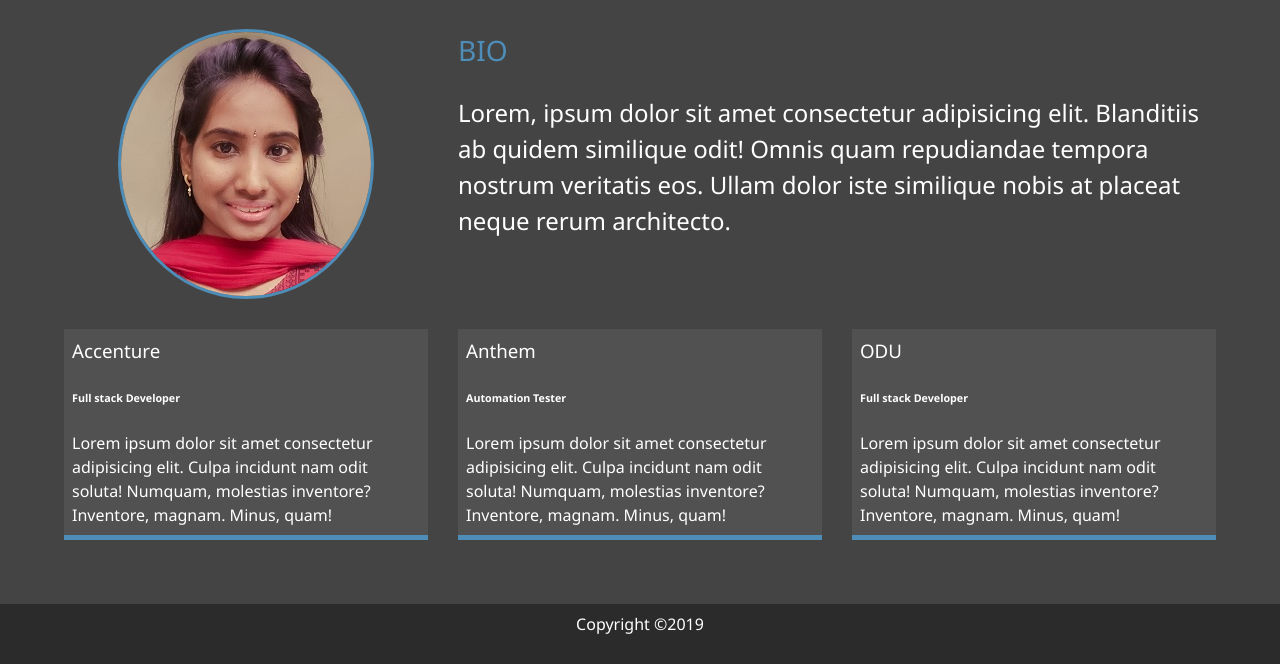
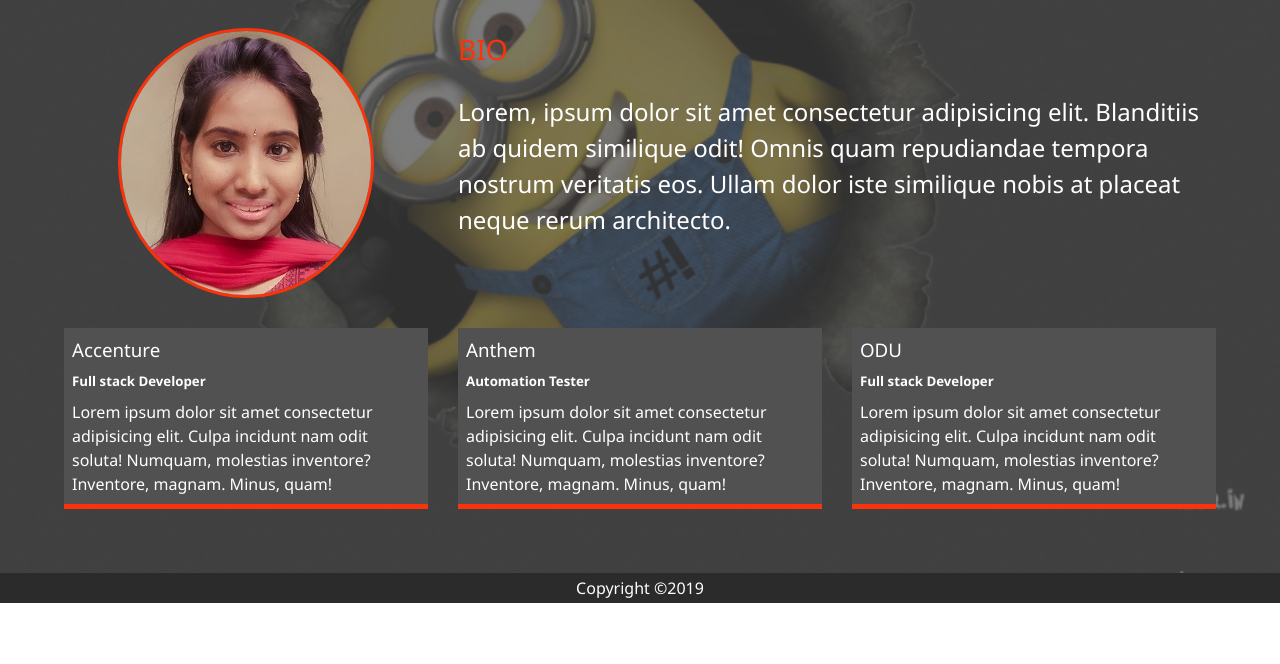
Before and after one commit to Sravanthi001/Portfolio, a website: page dist/about.html in a window 1280 px wide. Shown: the part 253-917 px from the top of the page. After the commit the page ends 856 px from the top, so only its background shows below. Drawn offline with Linux system fonts and the light colour scheme.

Commit message:
added background and red color

```diff
--- a/package.json
+++ b/package.json
@@ -3,12 +3,15 @@
   "version": "1.0.0",
   "description": "portfolio",
   "main": "index.js",
+  "homepage": "https://Sravanthi001.github.io/Portfolio",
   "scripts": {
-    "sass": "node-sass -w scss/ -o dist/css/ --recursive"
+    "sass": "node-sass -w scss/ -o dist/css/ --recursive",
+    "deploy": "gh-pages -d dist"
   },
   "author": "sravanthi",
   "license": "MIT",
   "dependencies": {
+    "gh-pages": "^2.0.1",
     "node-sass": "^4.11.0"
   }
 }
--- a/scss/_config.scss
+++ b/scss/_config.scss
@@ -1,8 +1,12 @@
 $primary-color: #444;
 //$secondary-color: #eece1a;
-$secondary-color: #4e8db8;
+//$secondary-color: #4e8db8;
+$secondary-color: #fc320a;
 $show-home-image: true;
 $home-image: url(../img/background.jpg);
+$about-image: url(../img/aboutmebackground.jpg);
+$work-image: url(../img/workbg.jpg);
+$contact-image: url(../img/contactbg.jpg);
 $background-opacity: 0.7;
 
 @mixin easeOut {
@@ -26,6 +30,32 @@ $background-opacity: 0.7;
         z-index: -1;
         background: rgba($primary-color, $background-opacity);
       }
+    }
+    &#abt-img {
+      background: $about-image;
+      background-attachment: fixed;
+      background-size: cover;
+    }
+
+    &#work-img {
+      background: $work-image;
+      background-attachment: fixed;
+      background-size: cover;
+      margin: 5px;
+    }
+    &#cnct-img {
+      background: $contact-image;
+      background-attachment: fixed;
+      background-size: auto;
+      margin: 5px;
+    }
+    .overlay {
+      top: 0;
+      right: 0;
+      width: 100%;
+      height: 100%;
+      z-index: -1;
+      background: rgba($primary-color, $background-opacity);
     }
   }
 }
--- a/scss/_mobile.scss
+++ b/scss/_mobile.scss
@@ -74,4 +74,11 @@
   .projects {
     grid-template-columns: 1fr;
   }
+
+  h2 {
+    &.sm-heading {
+      text-align: center;
+      padding: 0.2rem 0.2rem 0 0.5rem;
+    }
+  }
 }
--- a/scss/main.scss
+++ b/scss/main.scss
@@ -28,11 +28,18 @@ h3 {
 
   &.sm-heading {
     margin-bottom: 2rem;
-    padding: 0.2rem 1rem;
+    padding: 0.2rem 10rem 0 1rem;
+    width: fit-content;
+    border-radius: 5.5px;
+    border: 1px solid #111;
     background: rgba(lighten($primary-color, 2), 0.5);
   }
 }
 
+.blur_on {
+  filter: blur(10px);
+  background-size: auto;
+}
 a {
   color: #fff;
   text-decoration: none;
@@ -47,11 +54,32 @@ header {
 .text-secondary {
   color: $secondary-color;
 }
+.effect-shine {
+  -webkit-mask-image: linear-gradient(
+    -75deg,
+    rgba(0, 0, 0, 0.6) 30%,
+    #000 50%,
+    rgba(0, 0, 0, 0.6) 70%
+  );
+
+  -webkit-mask-size: 200%;
+
+  animation: shine 1.5s linear infinite;
+}
+
+@keyframes shine {
+  from {
+    -webkit-mask-position: 150%;
+  }
+  to {
+    -webkit-mask-position: -50%;
+  }
+}
 
 main {
   padding: 4rem;
   //height: 100%;
-  min-height: calc(100vh-60px);
+  min-height: calc(100vh - 30px);
   .icons {
     margin-top: 1rem;
     a {
@@ -70,6 +98,10 @@ main {
     h1 {
       margin-top: 20vh;
     }
+  }
+
+  &#work {
+    overflow: hidden;
   }
 }
 
@@ -91,6 +123,9 @@ main {
   .bio {
     grid-area: bio;
     font-size: 1.5rem;
+    h3 {
+      font-weight: 495;
+    }
   }
 
   .job-1 {
@@ -109,6 +144,9 @@ main {
     background: lighten($primary-color, 5);
     padding: 0.5rem;
     border-bottom: $secondary-color 5px solid;
+    h5 {
+      margin: 8px 0;
+    }
   }
 }
 
@@ -143,6 +181,7 @@ main {
     border: 3px #fff solid;
     padding: 1.5rem 2.5rem;
     margin-bottom: 3rem;
+    background-color: rgba($primary-color, 0.5);
     @include easeOut;
 
     &:hover {
@@ -182,10 +221,10 @@ main {
 
 #main-footer {
   text-align: center;
-  padding: 0.5rem;
+  padding: 0.2rem;
   background: darken($primary-color, 10);
   color: set-text-color($primary-color);
-  height: 60px;
+  height: 30px;
 }
 
 @import "mobile";
```
Also changed, not shown: dist/about.html, dist/contact.html, dist/css/main.css, dist/img/aboutmebackground.jpg (added), dist/img/contactbg.jpg (added), dist/img/workbackground.jpg (added), dist/img/workbg.jpg (added), dist/index.html, dist/js/main.js, dist/work.html, 1 other file.
